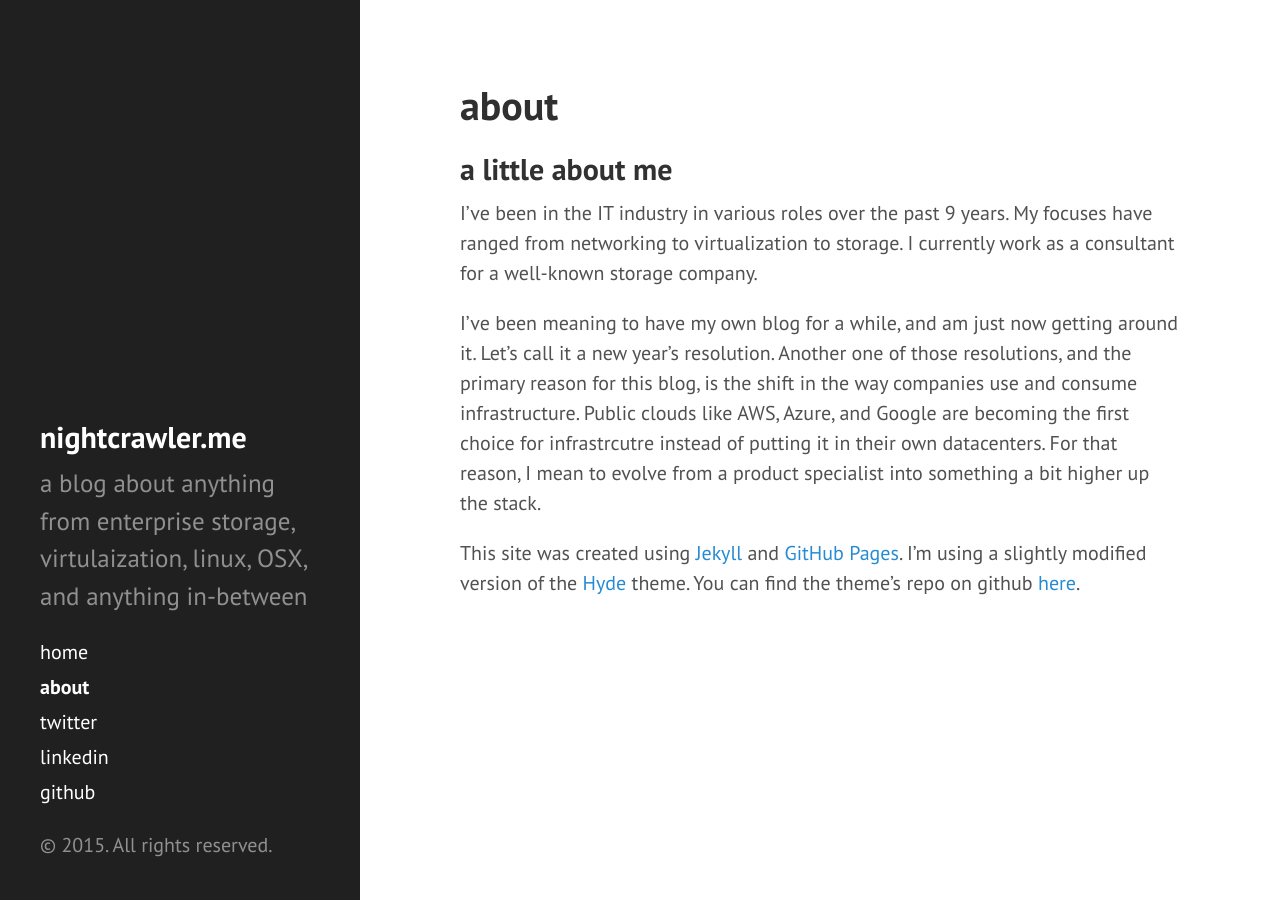
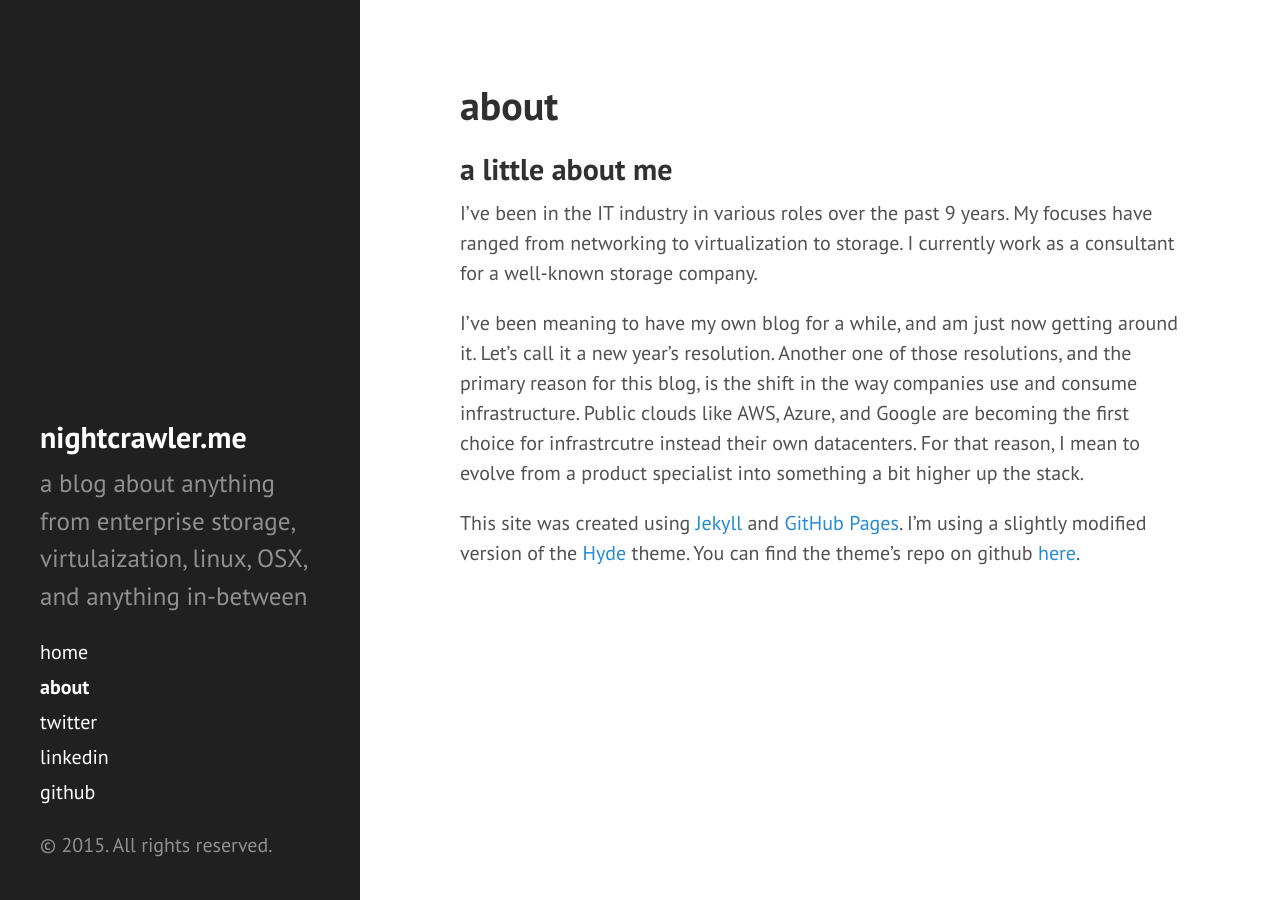
Before and after one commit to nightcrawler086/nightcrawler086.github.io, a Jekyll site: the page built from about.md, in a window 1280 px wide. Built offline with Jekyll 4.4.1, drawn with Linux system fonts in a browser that asks for light colours.

Commit message:
fixed the weird wording

```diff
--- a/about.md
+++ b/about.md
@@ -7,7 +7,10 @@ title: about
 
 I've been in the IT industry in various roles over the past 9 years.  My focuses have ranged from networking to virtualization to storage.  I currently work as a consultant for a well-known storage company.
 
-I've been meaning to have my own blog for a while, and am just now getting around it.  Let's call it a new year's resolution.  Another one of those resolutions, and the primary reason for this blog, is the shift in the way companies use and consume infrastructure.  Public clouds like AWS, Azure, and Google are becoming the first choice for infrastrcutre instead of putting it in their own datacenters.  For that reason, I mean to evolve from a product specialist into something a bit higher up the stack.
+I've been meaning to have my own blog for a while, and am just now getting around it.  Let's call it a new year's resolution.  Another one of those resolutions, and the primary reason for this blog, is the shift in the way companies use and consume infrastructure.  Public clouds like AWS, Azure, and Google are becoming the first choice for infrastrcutre instead their own datacenters.  For that reason, I mean to evolve from a product specialist into something a bit higher up the stack.
+
+
+
 
 This site was created using [Jekyll](https://jekyllrb.com/) and [GitHub Pages](https://pages.github.com/).  I'm using a slightly modified version of the [Hyde](http://hyde.getpoole.com) theme.  You can find the theme's repo on
 github [here](https://github.com/poole/hyde).
```
